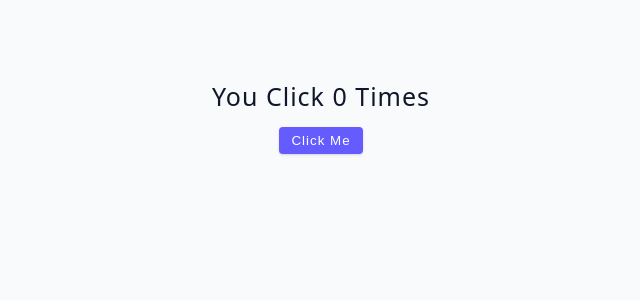
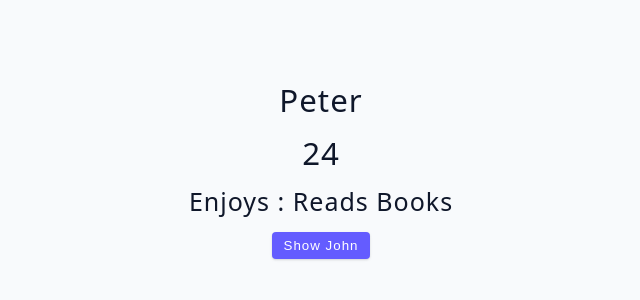
Before and after one commit to Meetkamal256/Learn-react-js, a React (Vite) app in the folder advanced-react/: page / in a window 1280 px wide. Shown: the top 300 px of the page, without its empty margins (319-959 px from the left). Built offline with nearby package versions, Linux system fonts and the light colour scheme.

Commit message:
useState hook to manage state object example

```diff
--- a/advanced-react/src/App.jsx
+++ b/advanced-react/src/App.jsx
@@ -1,10 +1,9 @@
 import { useState } from "react";
-import Starter from './tutorial/01-useState/starter/02-useState-basics'
+import Starter from "./tutorial/01-useState/starter/04-useState-object";
 import "./index.css";
 
+
 function App() {
-  const [count, setCount] = useState(0);
-
   return (
     <div className="container">
       <Starter />
@@ -12,5 +11,4 @@ function App() {
   );
 }
 
-
 export default App;
--- a/advanced-react/src/tutorial/01-useState/starter/04-useState-object.jsx
+++ b/advanced-react/src/tutorial/01-useState/starter/04-useState-object.jsx
@@ -1,7 +1,25 @@
-import { useState } from 'react';
+import { useState } from "react";
 
 const UseStateObject = () => {
-  return <h2>useState object example</h2>;
+  const [person, setPerson] = useState({
+    name: "peter",
+    age: 24,
+    hobby: "reads books",
+  });
+
+  function displayPerson() {
+    setPerson({name: 'John', age: 36, hobby: 'screaming at computer'})
+  }
+  return (
+    <>
+      <h3>{person.name}</h3>
+      <h3>{person.age}</h3>
+      <h4>Enjoys : {person.hobby}</h4>
+      <button type="button" className="btn" onClick={displayPerson}>
+        Show John
+      </button>
+    </>
+  );
 };
 
 export default UseStateObject;
```
Also changed, not shown: advanced-react/src/data.js (added, +23 -0 lines), advanced-react/src/tutorial/01-useState/starter/03-useState-array.jsx (+17 -1 lines).
